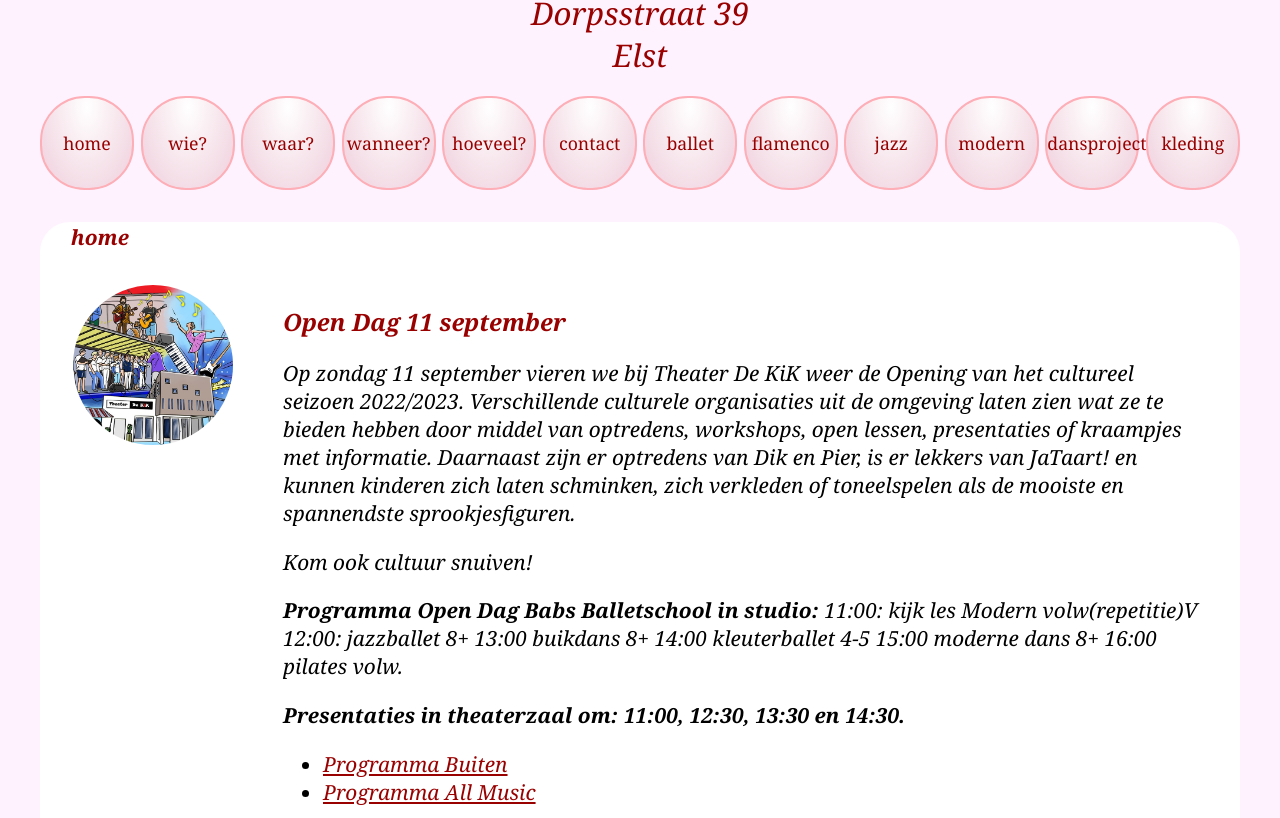
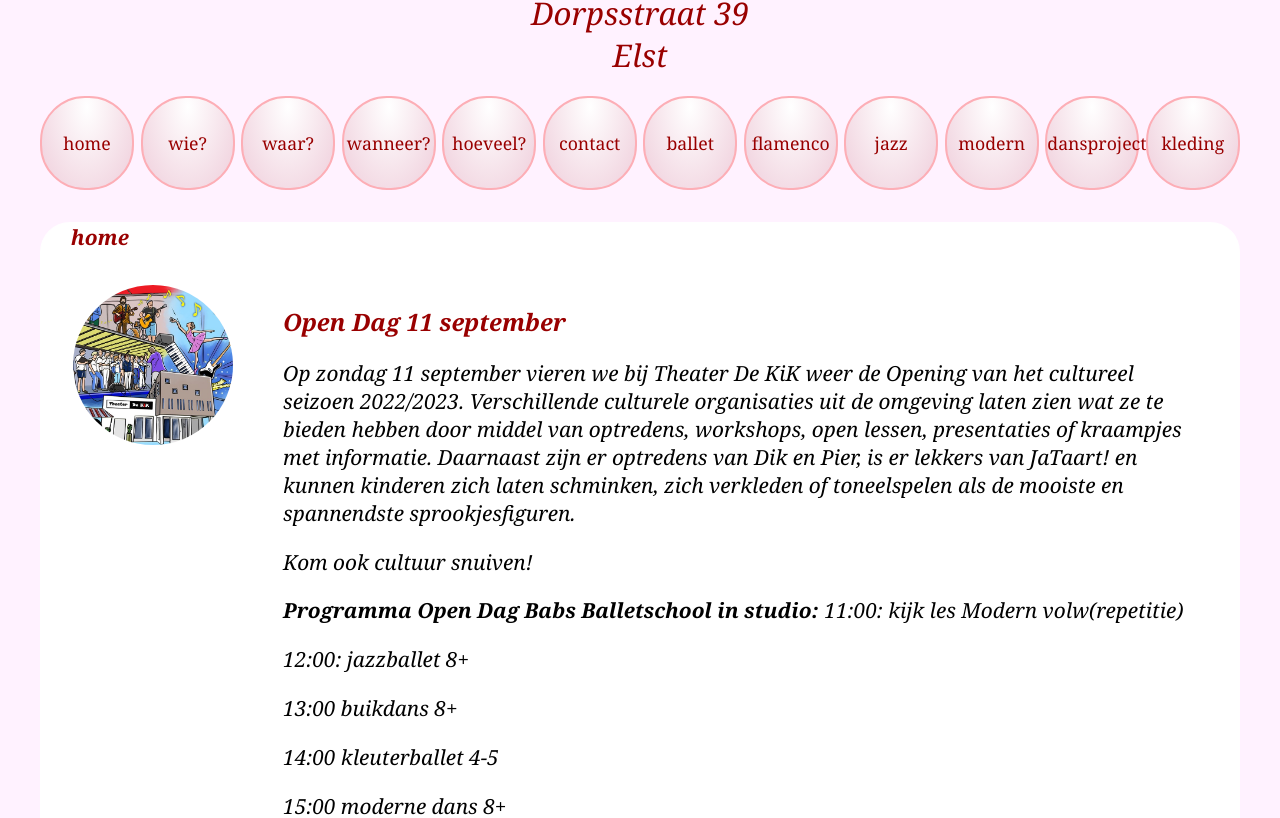
Before and after one commit to babsballetschool/babsballetschool.github.io, a plain HTML site: page index.html in a window 1280 px wide. Shown: the part 134-952 px from the top of the page. Drawn offline with Linux system fonts and the light colour scheme; files whose address does not match are found by name.

Commit message:
Update from https://github.com/babsballetschool/website/commit/0dd05cb4c74492bf0120e86e5717a6fc22cbf242

```diff
--- a/index.html
+++ b/index.html
@@ -39,12 +39,12 @@ Verschillende culturele organisaties uit de omgeving laten zien wat ze te bieden
 Daarnaast zijn er optredens van Dik en Pier, is er lekkers van JaTaart! en kunnen kinderen zich laten schminken, zich verkleden of toneelspelen als de mooiste en spannendste sprookjesfiguren.</p>
 <p>Kom ook cultuur snuiven!  </p>
 <p><strong>Programma Open Dag Babs Balletschool in studio:</strong>
-11:00:  kijk les Modern volw(repetitie)V
-12:00:  jazzballet 8+
-13:00   buikdans 8+
-14:00   kleuterballet 4-5
-15:00   moderne dans 8+
-16:00   pilates volw.</p>
+11:00:  kijk les Modern volw(repetitie)</p>
+<p>12:00:  jazzballet 8+ </p>
+<p>13:00   buikdans 8+ </p>
+<p>14:00   kleuterballet 4-5 </p>
+<p>15:00   moderne dans 8+</p>
+<p>16:00   pilates volw.</p>
 <p><strong>Presentaties in theaterzaal om: 11:00, 12:30, 13:30 en 14:30.</strong> </p>
 <ul>
 <li><a href="https://theaterdekik.nl/nieuws/opening-seizoen-22-23/">Programma Buiten </a> </li>
```
Also changed, not shown: hoeveel.html (+1 -1 lines), kleding.html (+1 -1 lines).
